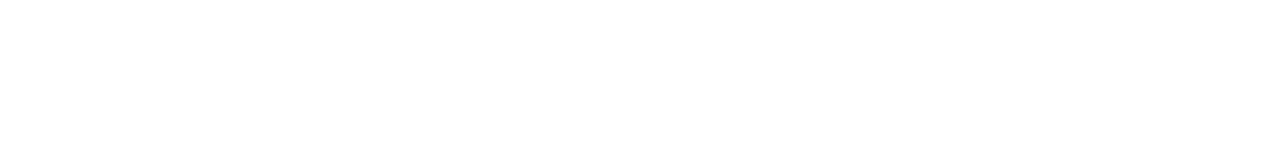
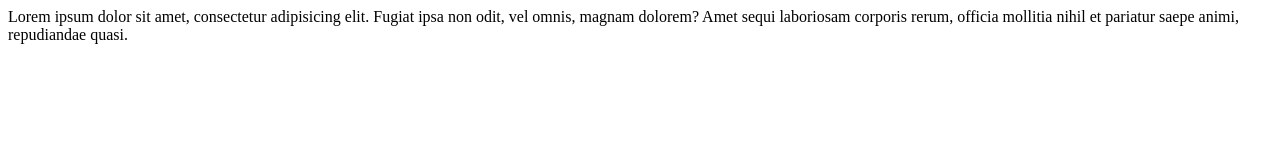
Before and after one commit to Sokanon1/gittyGittyBangBang, a plain HTML site: page index.html in a window 1280 px wide. Drawn offline with Linux system fonts and the light colour scheme.

Commit message:
Added Lorem ipsum to index.html

```diff
--- a/index.html
+++ b/index.html
@@ -5,6 +5,6 @@
 	<title>Gitty Gitty Bang Bang</title>
 </head>
 <body>
-
+	Lorem ipsum dolor sit amet, consectetur adipisicing elit. Fugiat ipsa non odit, vel omnis, magnam dolorem? Amet sequi laboriosam corporis rerum, officia mollitia nihil et pariatur saepe animi, repudiandae quasi.
 </body>
 </html>
```
